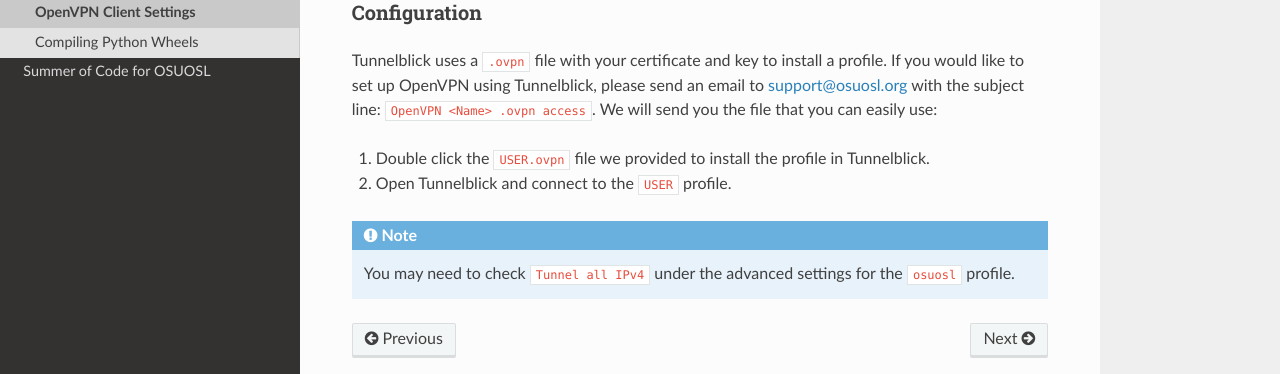
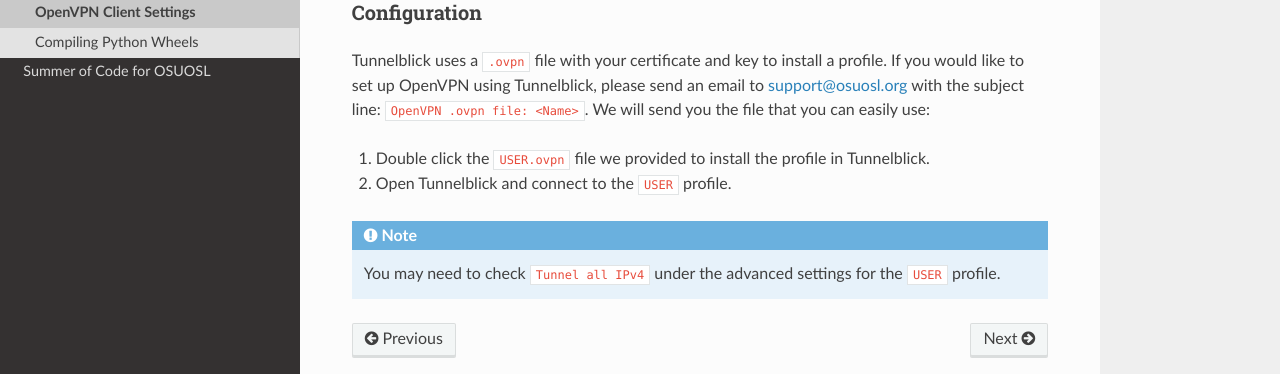
Before and after one commit to osuosl/wiki, a Sphinx documentation site: the page built from source/howtos/vpn_config.rst, in a window 1280 px wide and 900 px high, scrolled down 3337 px. Shown: the part 412-786 px from the top of the window. Built offline with Sphinx 7.4.7 and the Read the Docs theme 2.0.0, drawn with Linux system fonts in a browser that asks for light colours.

Commit message:
Fixed wording

```diff
--- a/source/howtos/vpn_config.rst
+++ b/source/howtos/vpn_config.rst
@@ -162,7 +162,7 @@
 ~~~~~~~~~~~~~
 Tunnelblick uses a ``.ovpn`` file with your certificate and key to install a profile. If you would like to set up
 OpenVPN using Tunnelblick, please send an email to support@osuosl.org with the subject line:
-``OpenVPN <Name> .ovpn access``. We will send you the file that you can easily use:
+``OpenVPN .ovpn file: <Name>``. We will send you the file that you can easily use:
 
 #.  Double click  the ``USER.ovpn`` file we provided to install the profile in Tunnelblick.
 
@@ -170,6 +170,6 @@
 
 .. note::
 
-    You may need to check ``Tunnel all IPv4`` under the advanced settings for the ``osuosl`` profile.
+    You may need to check ``Tunnel all IPv4`` under the advanced settings for the ``USER`` profile.
 
 .. _downloads: https://tunnelblick.net/downloads.html
```
